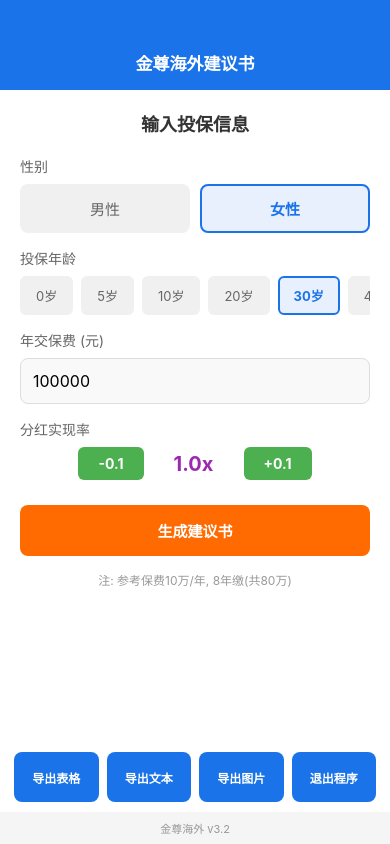
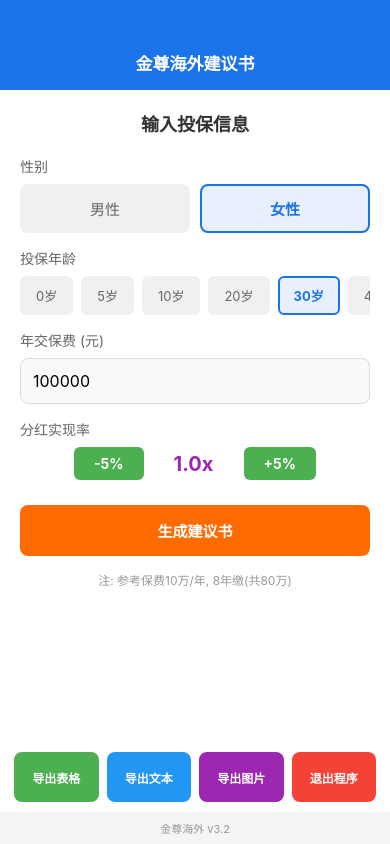
Before and after one commit to yxyjhkl/insurance-pdf-tool, a React Native app: screen / in a window 390 px wide. Built offline with nearby package versions, Linux system fonts and the light colour scheme.

Commit message:
优化表格列宽对齐，调整分红幅度为5%，底部按钮使用不同颜色

```diff
--- a/App.tsx
+++ b/App.tsx
@@ -150,7 +150,9 @@ const COLUMNS = [
 ];
 
 const screenWidth = Dimensions.get('window').width;
-const CELL_WIDTH = Math.floor((screenWidth - 20) / 6);
+const COLS_COUNT = 12;
+const CELL_WIDTH = Math.floor((screenWidth - 20) / COLS_COUNT);
+const NARROW_CELL_WIDTH = Math.floor(CELL_WIDTH * 0.7);
 
 const ALL_AGES_F: number[] = INSURANCE_DB.getAvailableAges('F');
 const ALL_AGES_M: number[] = INSURANCE_DB.getAvailableAges('M');
@@ -272,7 +274,7 @@ export default function App() {
 
   const adjustDividend = (delta: number) => {
     const newRate = Math.max(0, parseFloat(dividendRate) + delta);
-    setDividendRate(newRate.toFixed(1));
+    setDividendRate(newRate.toFixed(2));
     const premiumNum = parseFloat(premium);
     if (!isNaN(premiumNum) && premiumNum >= 25000) {
       let result: DataRow[] | null = null;
@@ -467,12 +469,12 @@ export default function App() {
           <View style={styles.inputGroup}>
             <Text style={styles.inputLabel}>分红实现率</Text>
             <View style={styles.rateRow}>
-              <TouchableOpacity style={styles.rateBtn} onPress={() => adjustDividend(-0.1)}>
-                <Text style={styles.rateBtnText}>-0.1</Text>
+              <TouchableOpacity style={styles.rateBtn} onPress={() => adjustDividend(-0.05)}>
+                <Text style={styles.rateBtnText}>-5%</Text>
               </TouchableOpacity>
               <Text style={styles.rateValue}>{dividendRate}x</Text>
-              <TouchableOpacity style={styles.rateBtn} onPress={() => adjustDividend(0.1)}>
-                <Text style={styles.rateBtnText}>+0.1</Text>
+              <TouchableOpacity style={styles.rateBtn} onPress={() => adjustDividend(0.05)}>
+                <Text style={styles.rateBtnText}>+5%</Text>
               </TouchableOpacity>
             </View>
           </View>
@@ -489,11 +491,11 @@ export default function App() {
             <TouchableOpacity style={styles.btnSmall} onPress={handleReset}>
               <Text style={styles.btnTextSmall}>重算</Text>
             </TouchableOpacity>
-            <TouchableOpacity style={styles.btnSmall} onPress={() => adjustDividend(0.1)}>
-              <Text style={styles.btnTextSmall}>+0.1</Text>
+            <TouchableOpacity style={styles.btnSmall} onPress={() => adjustDividend(0.05)}>
+              <Text style={styles.btnTextSmall}>+5%</Text>
             </TouchableOpacity>
-            <TouchableOpacity style={styles.btnSmall} onPress={() => adjustDividend(-0.1)}>
-              <Text style={styles.btnTextSmall}>-0.1</Text>
+            <TouchableOpacity style={styles.btnSmall} onPress={() => adjustDividend(-0.05)}>
+              <Text style={styles.btnTextSmall}>-5%</Text>
             </TouchableOpacity>
             <Text style={styles.rateText}>{dividendRate}x</Text>
           </View>
@@ -536,16 +538,16 @@ export default function App() {
       )}
 
       <View style={styles.bottomRow}>
-        <TouchableOpacity style={styles.bottomBtn} onPress={() => exportToExcel(data, gender, age, premium, dividendRate)}>
+        <TouchableOpacity style={[styles.bottomBtn, styles.bottomBtn1]} onPress={() => exportToExcel(data, gender, age, premium, dividendRate)}>
           <Text style={styles.bottomBtnText}>导出表格</Text>
         </TouchableOpacity>
-        <TouchableOpacity style={styles.bottomBtn} onPress={exportToCSV}>
+        <TouchableOpacity style={[styles.bottomBtn, styles.bottomBtn2]} onPress={exportToCSV}>
           <Text style={styles.bottomBtnText}>导出文本</Text>
         </TouchableOpacity>
-        <TouchableOpacity style={styles.bottomBtn} onPress={() => exportToImage(data, gender, age, premium, dividendRate)}>
+        <TouchableOpacity style={[styles.bottomBtn, styles.bottomBtn3]} onPress={() => exportToImage(data, gender, age, premium, dividendRate)}>
           <Text style={styles.bottomBtnText}>导出图片</Text>
         </TouchableOpacity>
-        <TouchableOpacity style={styles.bottomBtn} onPress={handleExit}>
+        <TouchableOpacity style={[styles.bottomBtn, styles.bottomBtn4]} onPress={handleExit}>
           <Text style={styles.bottomBtnText}>退出程序</Text>
         </TouchableOpacity>
       </View>
@@ -717,7 +719,6 @@ const styles = StyleSheet.create({
     justifyContent: 'space-around',
   },
   bottomBtn: {
-    backgroundColor: '#1a73e8',
     paddingVertical: 12,
     paddingHorizontal: 8,
     borderRadius: 8,
@@ -725,6 +726,18 @@ const styles = StyleSheet.create({
     marginHorizontal: 4,
     minHeight: 50,
     justifyContent: 'center',
+  },
+  bottomBtn1: {
+    backgroundColor: '#4CAF50',
+  },
+  bottomBtn2: {
+    backgroundColor: '#2196F3',
+  },
+  bottomBtn3: {
+    backgroundColor: '#9C27B0',
+  },
+  bottomBtn4: {
+    backgroundColor: '#F44336',
   },
   bottomBtnText: {
     color: 'white',
@@ -818,7 +831,7 @@ const styles = StyleSheet.create({
     color: '#333',
   },
   narrowCell: {
-    width: Math.floor(CELL_WIDTH * 0.7),
+    width: NARROW_CELL_WIDTH,
   },
   highlight: {
     color: '#1a73e8',
```
